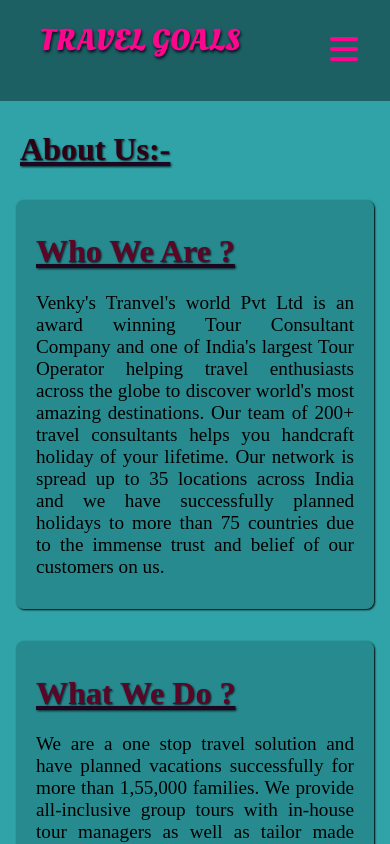
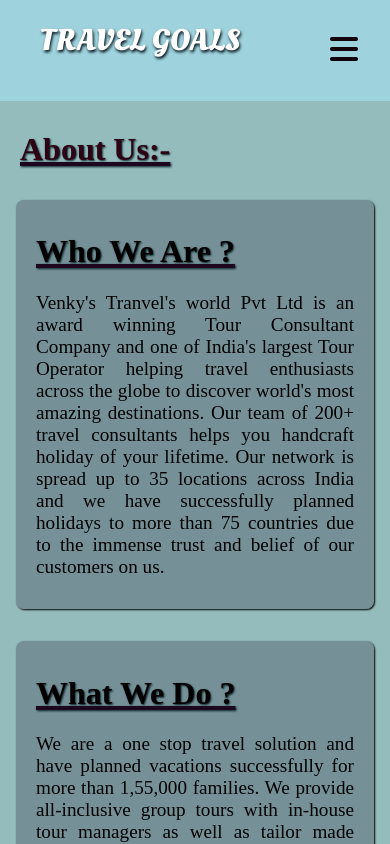
Before and after one commit to venkyeswar/portfolio, a plain HTML site: page travel_site/about.html in a window 390 px wide. Drawn offline with nearby package versions, Linux system fonts and the light colour scheme.

Commit message:
modified

```diff
--- a/Tic_Tac_Toe_game/styles/aside.css
+++ b/Tic_Tac_Toe_game/styles/aside.css
@@ -31,12 +31,14 @@
 .box{
     display:relative;
     text-align:center;
+
     margin:8em 35%;
     background-color:rgb(20, 13, 20);
     padding-bottom:1em;
     border-radius:8px;
 
 }
+
 .box h2{
     color:white;
     padding-top:1em;
--- a/travel_site/about.css
+++ b/travel_site/about.css
@@ -9,25 +9,25 @@
     margin:0px;
 }
 body{
-    background:rgb(6, 103, 118);
+    background:rgba(109, 144, 152, 0.833);
 }
 header{
     margin:0px;
     padding:20,30px;
-background:rgba(9, 25, 30, 0.484);
+background:rgba(169, 235, 255, 0.484);
 }
 header .logo a,nav ul li a{
 
-    color:rgb(252, 6, 142);
+    color:rgb(255, 255, 255);
     text-shadow:1px 2px 3px rgb(2, 13, 23);
 
 }
 nav ul li a:hover{
-    background:rgb(252, 6, 142);
+    background:rgb(255, 255, 255);
     color:rgb(4, 11, 17);
 }
 h1{
-    color:rgb(92, 6, 39);
+    color:rgb(4, 0, 2);
 }
 #about{
     margin-left:20px;
@@ -40,7 +40,7 @@
     text-decoration: solid underline rgb(30, 7, 30) 4px;
 }
 p{
-    color:rgb(62, 2, 32);
+    color:rgb(0, 0, 0);
     font-size:larger;
     font-weight:400;
     text-align:justify;
@@ -66,20 +66,21 @@
     margin:23px 30px;
     background:rgba(26, 3, 3,0.3);
     box-sizing:border-box;
+    padding:1px 10px;
     border-radius:8px;
     box-shadow:1px 1px 2px black;
 }
 .nav_bar{
-    color:rgb(252, 6, 142);
+    color:rgb(18, 2, 11);
 }
 .nav_box ul{
     background:rgba(7, 43, 62, 0.87);
 }
 .box .nav_box ul li a{
-    color:rgb(252, 6, 142);
+    color:rgb(255, 249, 252);
 }
 .box .nav_box ul li a:hover{
-    background:rgb(252, 6, 142);
+    background:rgb(182, 172, 202);
     color:rgb(4, 11, 17);
 }
 
@@ -96,7 +97,7 @@
 }
 @media (max-width:480px){
     body{
-        background:rgb(47, 163, 167);
+        background:rgba(140, 182, 183, 0.916);
     }
     .txt {
         background:none;
@@ -105,7 +106,7 @@
 
     }
     .section1{
-        background:rgba(26, 94, 101, 0.354);
+        background:rgba(61, 68, 87, 0.354);
         margin:2em 1em;
     }
     .txt p{
```
Also changed, not shown: Tic_Tac_Toe_game/styles/java.css (+6 -1 lines), travel_site/index.html (line endings or trailing spaces).
